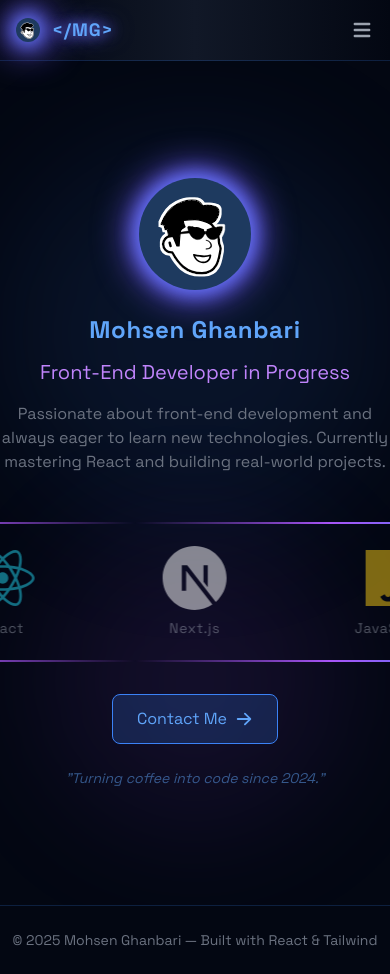
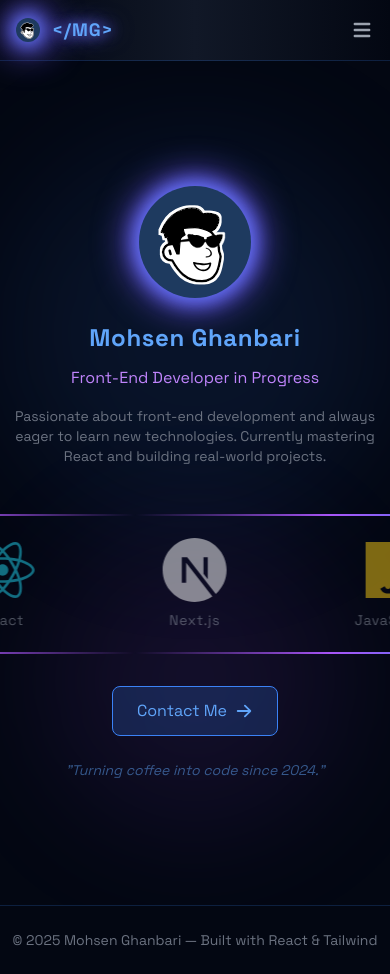
Before and after one commit to Ghanbariii/potfolio, a React (Create React App) app in the folder my/: page / in a window 390 px wide. Built offline with nearby package versions, Linux system fonts and the light colour scheme.

Commit message:
fixed font size

```diff
--- a/my/src/App.js
+++ b/my/src/App.js
@@ -32,10 +32,10 @@ function Home() {
       <h1 className="text-2xl md:text-5xl font-bold text-blue-400 relative z-10 tracking-wide animate-fadeUp delay-200">
         Mohsen Ghanbari
       </h1>
-      <h2 className="text-xl text-purple-400 mt-3 relative z-10 animate-fadeUp delay-300">
+      <h2 className="text-base md:text-xl text-purple-400 mt-3 relative z-10 animate-fadeUp delay-300">
         Front-End Developer in Progress
       </h2>
-      <p className="text-gray-500 mt-4 text-center max-w-md relative z-10 animate-fadeUp delay-400">
+      <p className="text-sm md:text-base text-gray-500 mt-4 text-center max-w-md relative z-10 animate-fadeUp delay-400">
         Passionate about front-end development and always eager to learn new
         technologies. Currently mastering React and building real-world
         projects.
```
